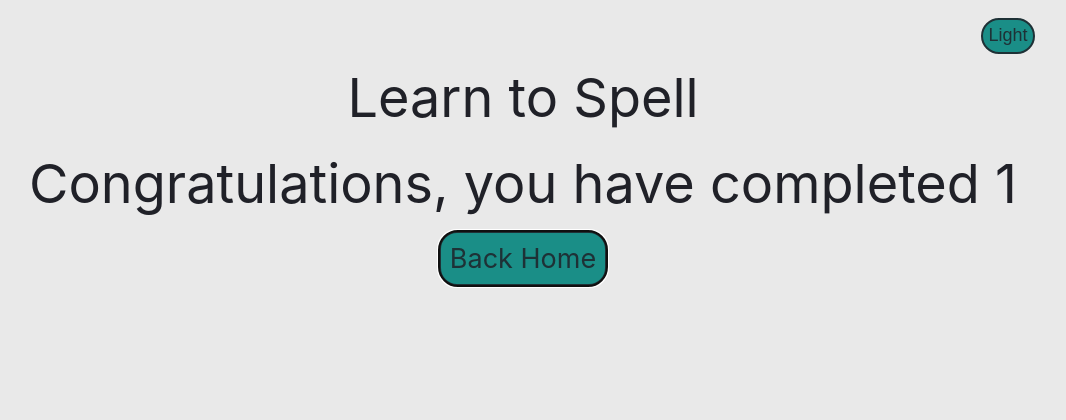
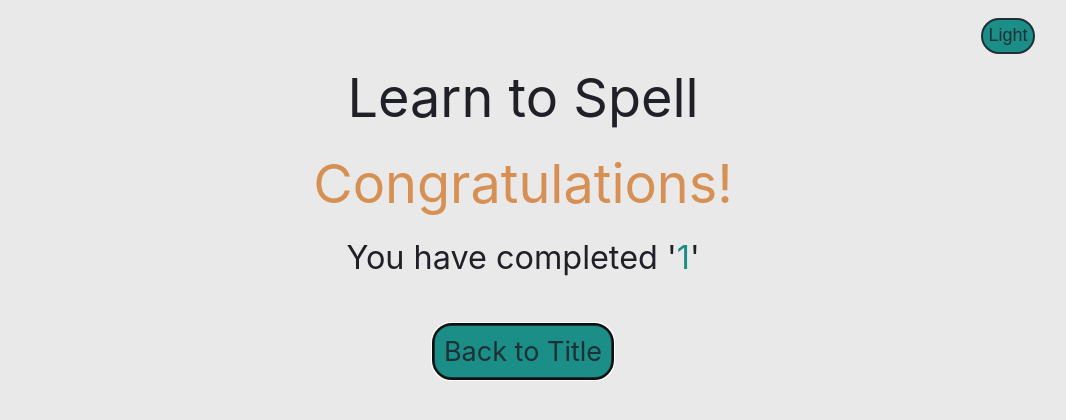
Before and after one commit to thekolaj/Learn-to-spell, a Vue app: page /completed/1 in a window 1280 px wide. Shown: the top 420 px of the page, without its empty margins (117-1183 px from the left). Built offline with nearby package versions, Linux system fonts and the light colour scheme.

Commit message:
feat: added styling

```diff
--- a/src/views/ExerciseCompletedView.vue
+++ b/src/views/ExerciseCompletedView.vue
@@ -5,7 +5,25 @@ import { RouterLink } from 'vue-router'
 
 <template>
   <main>
-    <h1>Congratulations, you have completed {{ $route.params.exercise }}</h1>
-    <RouterLink :to="{ name: 'home' }" v-focus>Back Home</RouterLink>
+    <h1>Congratulations!</h1>
+    <h2>
+      You have completed '<span>{{ $route.params.exercise }}</span
+      >'
+    </h2>
+    <RouterLink :to="{ name: 'home' }" v-focus>Back to Title</RouterLink>
   </main>
 </template>
+
+<style scoped>
+h1 {
+  color: var(--primary-highlight);
+}
+
+span {
+  color: var(--primary-good);
+}
+
+a {
+  margin: 2rem;
+}
+</style>
```
